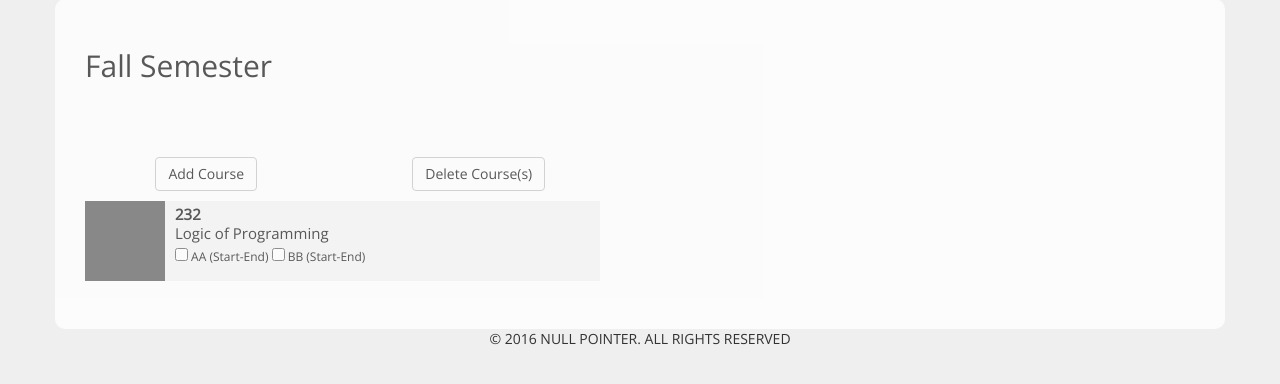
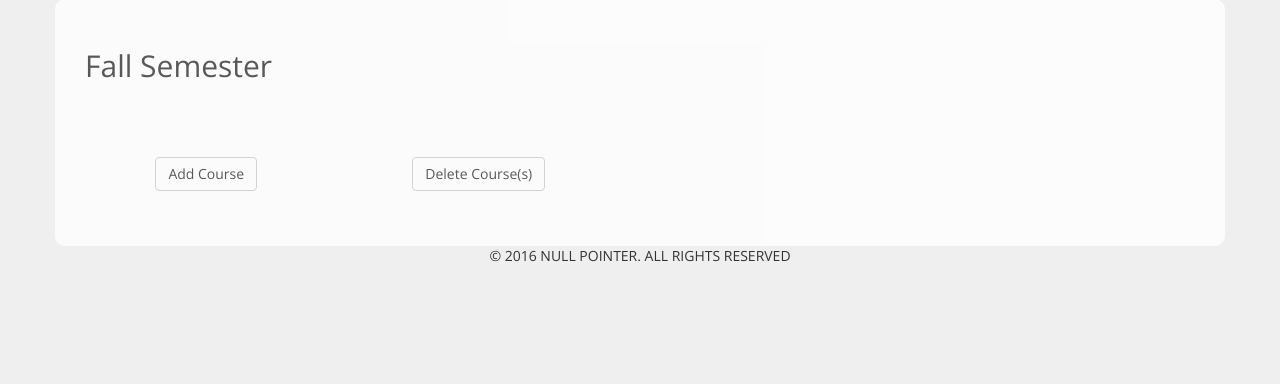
Before and after one commit to ddayguerrero/infamous-course-scheduler, a Flask app: page /fall/ in a window 1280 px wide. Shown: the part 211-595 px from the top of the page. Run offline with Flask 2, Linux system fonts and the light colour scheme; data that the repository does not hold is empty; some libraries are stand-ins or nearby versions.

Commit message:
Remove hardcoded semester course list generation

```diff
--- a/app/static/js/home.js
+++ b/app/static/js/home.js
@@ -14,7 +14,7 @@ $( document ).ready(function() {
                 $("#fall").unbind('click');
                 $.each(data.lectures, function(idx, lecture) {
                     console.log(lecture);
-              });
+		});
             $('#homeCalendar').append(HTMLModule.createCalendar(data));
             $('#courseList').append(HTMLModule.createCourseList(data));
             }
--- a/app/templates/home.html
+++ b/app/templates/home.html
@@ -42,21 +42,6 @@
 
 	<!-- Course List -->
         <div class="col-sm-12 courseList" id="courseList">
-          <ul class="courses">
-            <li>
-              <div id="type">
-                <span class="course">COMP</span>
-              </div>
-              <div class="info">
-                <h2 class="title">232</h2>
-                <p class="desc">Logic of Programming</p>
-                <div class="section">
-                  <input type="checkbox" value="class1"> AA (Start-End)
-                  <input type="checkbox" value="class1"> BB (Start-End)
-                </div>
-              </div>
-            </li>
-          </ul>
         </div>
 	<!-- End of Course List -->
       </div>
```
